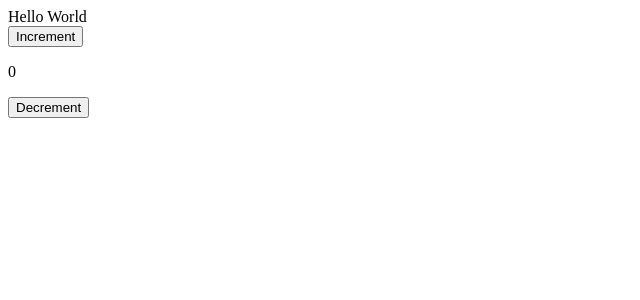
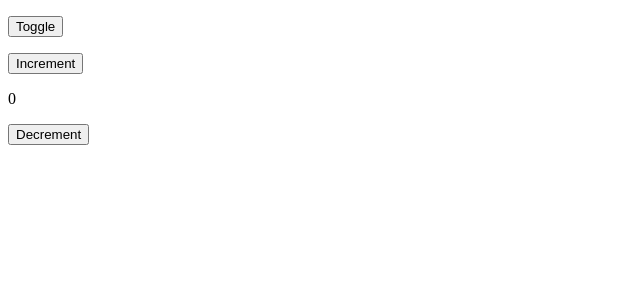
Before and after one commit to kimjin0/nuxtGPTexam, a Nuxt app: page / in a window 1280 px wide. Shown: the top 300 px of the page, without its empty margins (0-640 px from the left). Built offline with nearby package versions, Linux system fonts and the light colour scheme.

Commit message:
다이나믹 컴포넌트

```diff
--- a/app.vue
+++ b/app.vue
@@ -1,4 +1,20 @@
 <template>
-<div>Hello World</div>
-  <Counter />
+  <p>
+    <button @click="toggle">Toggle</button>
+  </p>
+
+  <div v-if="MyComponent == 'welcome'">
+    <HomeWelcome  />
+  </div>
+  <div v-else>
+    <Counter  />
+  </div>
 </template>
+<script setup>
+const MyComponent = ref('counter');
+
+function toggle() {
+  console.log(MyComponent.value);
+  MyComponent.value = MyComponent.value == 'welcome' ? 'counter' : 'welcome';
+}
+</script>
--- /dev/null
+++ b/components/Home/Welcome.vue
@@ -0,0 +1,3 @@
+<template>
+    <div>Hello World</div>
+</template>
```
